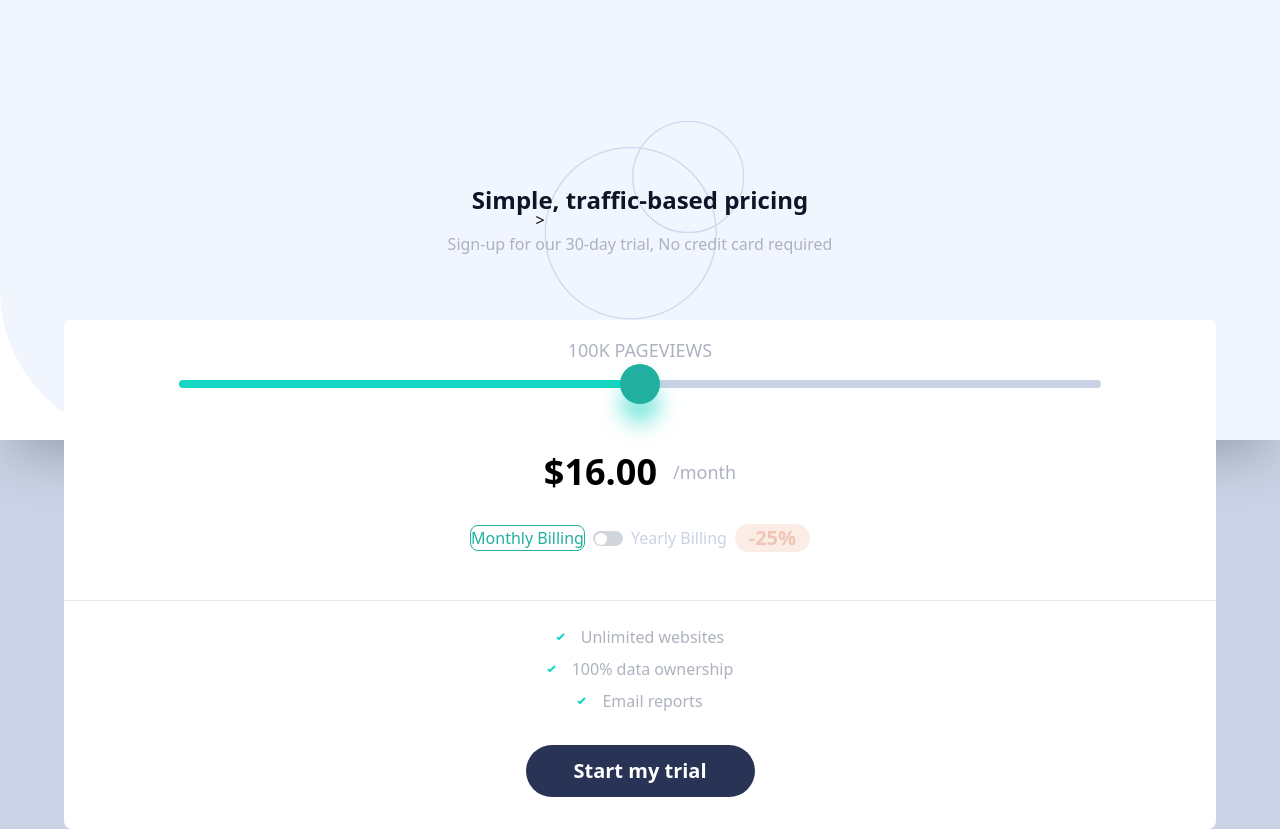
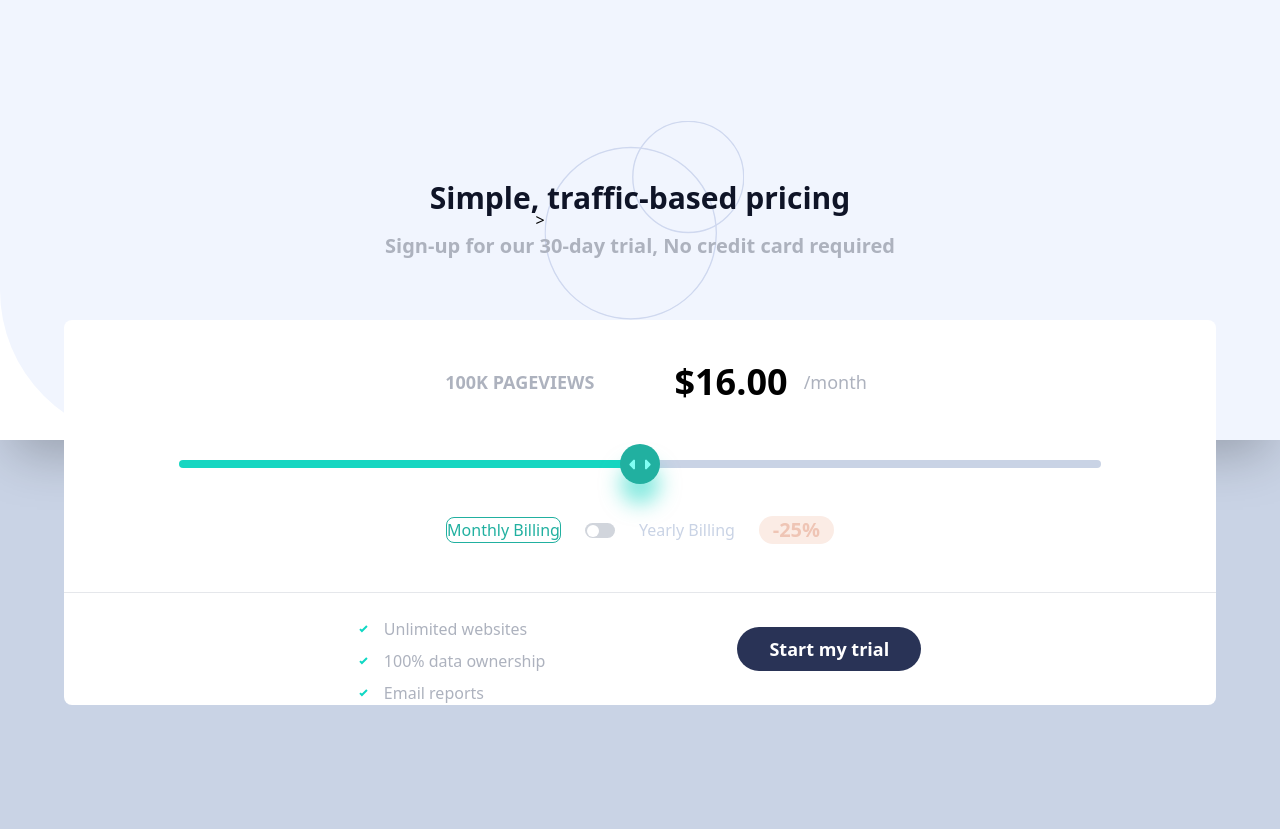
Before and after one commit to ckelechieze/interactive-pricing-component, a website: page index.html in a window 1280 px wide. After the commit the page ends 800 px from the top, so only its background shows below. Drawn offline with Linux system fonts and the light colour scheme.

Commit message:
added background image to slider thumb

```diff
--- a/index.html
+++ b/index.html
@@ -35,10 +35,10 @@
 
       <!--heading/text-->
       <div class="absolute top-1/2 left-1/2 -translate-x-1/2 -translate-y-1/2">
-        <h1 class="text-[#0f1427] text-2xl font-bold text-center pb-4">
+        <h1 class="text-[#0f1427] text-2xl font-bold text-center pb-4 md:text-3xl">
           Simple, traffic-based pricing
         </h1>
-        <p class="text-[#adb2be] text-center">
+        <p class="text-[#adb2be] text-center md:text-xl md:font-semibold">
           Sign-up for our 30-day trial, No credit card required
         </p>
       </div>
@@ -46,17 +46,25 @@
 
     <!--card-->
     <section class="bg-white w-[90%] mx-auto rounded-lg shadow-gray-700-2xl absolute top-80 left-1/2 -translate-x-1/2">
-      <div>
-        <p id="pageviews" class="text-center px-8 py-4 text-lg text-[#adb2be]">100K PAGEVIEWS</p>
+      <div class="md:flex items-center justify-center gap-12 md:mb-12">
+        <p id="pageviews" class="text-center px-8 py-4 text-lg text-[#adb2be] md:font-bold md:mt-8">100K PAGEVIEWS</p>
+
+        <!--price-->
+        <div class="md:flex items-center justify-center gap-4 mt-8 md:mt-0 hidden">
+          <h2 class="mt-8 text-4xl font-bold text-center">
+          $<span id="price">16</span>.00
+          </h2>
+          <span class="text-[#adb2be] pt-8 text-lg">/month</span>
+        </div>
       </div>
 
       <!--Slider-->
-      <div class="flex flex-col items-center justify-center w-full">
+      <div class="flex flex-col items-center justify-center w-full mt-8 mb-12">
         <input id="slider" type="range" min="0" max="40" value="20" step="10" class="w-[80%]">
       </div>
 
       <!--price-->
-      <div class="flex items-center justify-center gap-4 mt-8">
+      <div class="flex items-center justify-center gap-4 mt-8 md:hidden">
         <h2 class="mt-8 text-4xl font-bold text-center">
           $<span id="price">16</span>.00
         </h2>
@@ -64,7 +72,7 @@
       </div>
 
       <!--billings-->
-      <div class="flex items-center justify-center gap-2 mt-8">
+      <div class="flex items-center justify-center gap-2 mt-8 md:gap-6">
         <p id="monthly-billing" class="text-[#adb2be]">Monthly Billing</p>
 
         <!--billing toggle-->
@@ -88,8 +96,10 @@
 
       <hr class="border-t border-gray-200 mt-12">
 
-      <!--Features-->
-      <div class="flex flex-col items-center justify-center gap-2 mt-6">
+      <!--Features/button-->
+      <div class="md:flex gap-16 items-center justify-center md:gap-48">
+        <!--features-->
+      <div class="flex flex-col items-center justify-center gap-2 mt-6 md:items-start">
         <div class="flex items-center justify-center gap-4">
           <img src="./images/icon-check.svg" alt="check">
           <p class="text-[#adb2be]">Unlimited websites</p>
@@ -106,7 +116,8 @@
 
       <!--button-->
       <div class="mt-8 mb-8 flex items-center justify-center">
-        <button class="bg-[#293356] text-white font-semibold text-xl px-12 py-3 rounded-full">Start my trial</button>
+        <button class="bg-[#293356] text-white font-semibold text-xl px-12 py-3 rounded-full md:text-lg md:px-8 md:py-2">Start my trial</button>
+      </div>
       </div>
 
     </section>
@@ -174,6 +185,15 @@
     updateUI();
 
     billingToggle.addEventListener("change", updateUI);
+
+    //slider thumb active states
+    slider.addEventListener("pointerdown", () => {
+      slider.classList.add("active");
+    });
+
+    slider.addEventListener("pointerup", () => {
+      slider.classList.remove("active");
+    });
   </script>
 </body>
 </html>
--- a/style.css
+++ b/style.css
@@ -14,6 +14,16 @@
     cursor: pointer;
     margin-top: -16px;
     box-shadow: 0 20px 20px rgba(16, 213, 194, 0.5);
+    background-image: url("./images/icon-slider.svg");
+    background-repeat: no-repeat;
+    background-position: center;
+}
+
+/*slider thumb active state*/
+#slider.active::-webkit-slider-thumb {
+  box-shadow: 0 0 0 8px rgba(22, 214, 193, 0.3),
+              0 0 20px rgba(22, 214, 193, 0.6);
+  transform: scale(1.15);
 }
 
 #slider::-webkit-slider-runnable-track {
```
Also changed, not shown: src/output.css.
